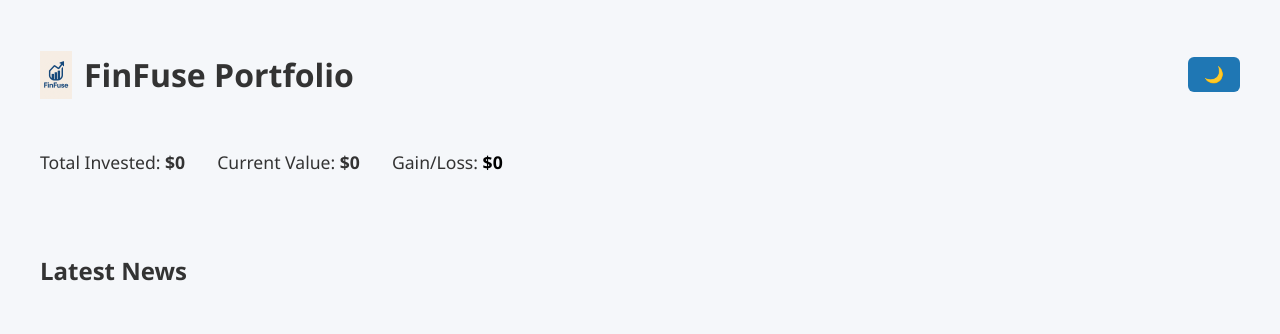
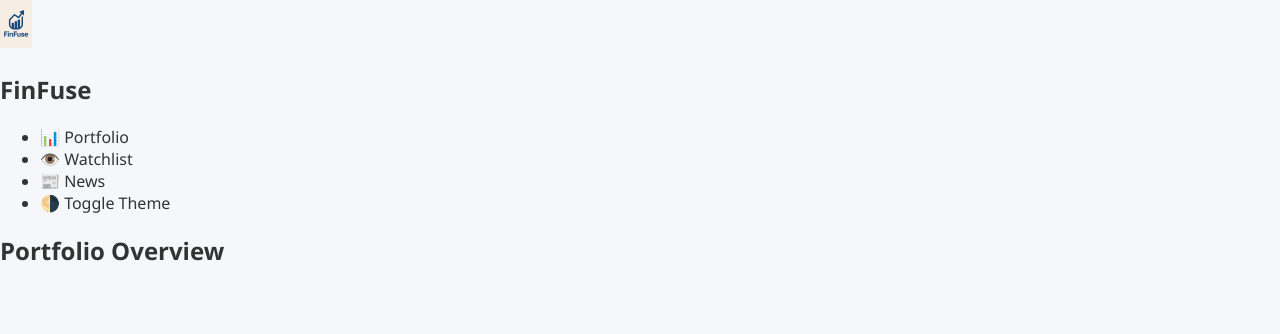
Before and after one commit to Darshil2127/Portfolio, a Flask app: template templates/dashboard.html in a window 1280 px wide. Shown: the top 334 px of the page. Run offline with Flask 3, Linux system fonts and the light colour scheme; the template is opened without the code that fills it, so the values that code supplies are empty.

Commit message:
Update dashboard.html

```diff
--- a/templates/dashboard.html
+++ b/templates/dashboard.html
@@ -1,102 +1,59 @@
 <!DOCTYPE html>
 <html lang="en">
 <head>
-  <meta charset="UTF-8" />
+  <meta charset="UTF-8">
+  <meta name="viewport" content="width=device-width, initial-scale=1.0">
   <title>FinFuse Dashboard</title>
-  <meta name="viewport" content="width=device-width, initial-scale=1">
   <link rel="stylesheet" href="{{ url_for('static', filename='style.css') }}">
   <script src="https://cdn.jsdelivr.net/npm/chart.js"></script>
 </head>
 <body class="light-mode">
+<div class="layout">
+  <nav class="sidebar">
+    <div class="logo-section">
+      <img src="{{ url_for('static', filename='logo.png') }}" class="logo-img" alt="FinFuse Logo">
+      <h2>FinFuse</h2>
+    </div>
+    <ul class="nav-links">
+      <li onclick="showSection('portfolio')">📊 Portfolio</li>
+      <li onclick="showSection('watchlist')">👁️ Watchlist</li>
+      <li onclick="showSection('news')">📰 News</li>
+      <li onclick="toggleDarkMode()">🌗 Toggle Theme</li>
+    </ul>
+  </nav>
 
-<div class="dashboard-container">
-  <header class="dashboard-header">
-    <div class="logo-title">
-      <img src="{{ url_for('static', filename='logo.png') }}" alt="FinFuse Logo" class="logo-img">
-      <h1>FinFuse Portfolio</h1>
-    </div>
-    <div>
-      <button onclick="toggleDarkMode()">🌙</button>
-    </div>
-  </header>
-
-  <section class="portfolio-summary">
-    <div>Total Invested: <strong>${{ invested | default(0) | round(2) }}</strong></div>
-    <div>Current Value: <strong>${{ current | default(0) | round(2) }}</strong></div>
-    <div>Gain/Loss:
-      <strong style="color: {{ 'green' if gain > 0 else 'red' if gain < 0 else 'black' }};">
-        ${{ gain | default(0) | round(2) }}
-      </strong>
-    </div>
+  <main class="main-content">
+    <section id="portfolio" class="tab-section">
+      <h1>Portfolio Overview</h1>
+      <!-- Summary, cards, charts go here -->
     </section>
 
-  <section class="stock-cards">
-    {% for stock in portfolio %}
-    <div class="stock-card">
-      <div class="card-header">
-        <h2>{{ stock['Ticker'] }}</h2>
-        <span class="ai-suggestion {{ stock['AI Suggestion']|lower }}">{{ stock['AI Suggestion'] }}</span>
-      </div>
-      <div class="card-body">
-        <p>Quantity: {{ stock['Quantity'] }}</p>
-        <p>Buy Price: ${{ stock['Buy Price'] }}</p>
-        <p>Current Price: ${{ stock['Current Price'] | round(2) }}</p>
-        <p>Total Value: ${{ stock['Total Value'] | round(2) }}</p>
-        <p class="ai-reason">{{ stock['AI Reason'] }}</p>
-        <canvas id="chart-{{ loop.index }}" height="60"></canvas>
-      </div>
-    </div>
-    {% endfor %}
+    <section id="watchlist" class="tab-section" style="display: none;">
+      <h1>Watchlist (Coming Soon)</h1>
     </section>
 
-  <section class="news-section">
-    <h2>Latest News</h2>
+    <section id="news" class="tab-section" style="display: none;">
+      <h1>Market News</h1>
       {% for article in news %}
       <div class="news-item">
         <h3>{{ article['title'] }}</h3>
-      <p>{{ article['description'][:140] }}...</p>
+        <p>{{ article['description'][:150] }}...</p>
         <a href="{{ article['url'] }}" target="_blank">Read More</a>
       </div>
       {% endfor %}
     </section>
+  </main>
 </div>
 
 <script>
+function showSection(section) {
+  document.querySelectorAll('.tab-section').forEach(el => el.style.display = 'none');
+  document.getElementById(section).style.display = 'block';
+}
+
 function toggleDarkMode() {
   document.body.classList.toggle('dark-mode');
 }
-
-// Example placeholder data for sparklines
-const chartData = [
-  {% for stock in portfolio %}
-    [{{ stock['Buy Price'] }}, {{ stock['Current Price'] | round(2) }}],
-  {% endfor %}
-];
-
-chartData.forEach((data, i) => {
-  const ctx = document.getElementById(`chart-${i + 1}`).getContext('2d');
-  new Chart(ctx, {
-    type: 'line',
-    data: {
-      labels: ['Buy', 'Now'],
-      datasets: [{
-        data,
-        borderColor: '#1f77b4',
-        tension: 0.4,
-        fill: false,
-        pointRadius: 0
-      }]
-    },
-    options: {
-      plugins: { legend: { display: false } },
-      scales: {
-        x: { display: false },
-        y: { display: false }
-      }
-    }
-  });
-});
 </script>
-
 </body>
 </html>
```
Lines whose indentation alone changed are shown as unchanged.
